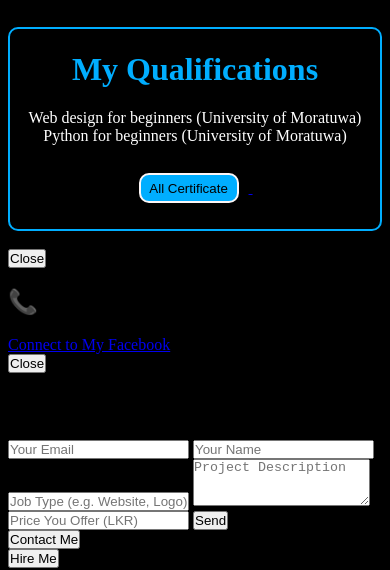
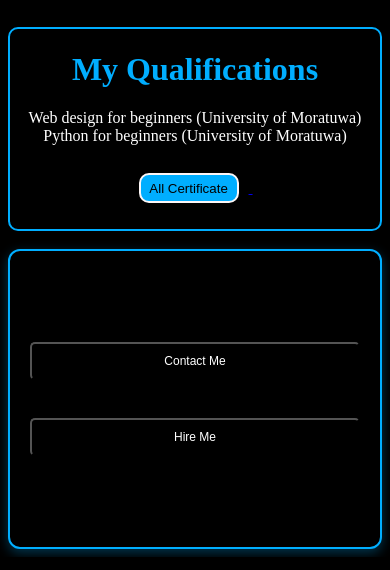
Before and after one commit to DinethMalinda-tech/dineth_malinda_cv, a plain HTML site: page index.html in a window 390 px wide. Shown: the part 1427-1997 px from the top of the page. Drawn offline with Linux system fonts and the light colour scheme; a script that the page names is missing.

Commit message:
Update styles.css

```diff
--- a/styles.css
+++ b/styles.css
@@ -1,6 +1,8 @@
 /*body style*/
 body {
-    background-color: #000000;
+    background-color:rgb(0, 0, 0);
+    justify-content: center;
+      align-items: center;
 
 }
 
@@ -178,10 +180,11 @@
 
 /*profile-info*/
 .profile-info {
-    width: 50%;
+    width: 30%;
     text-align: left;
     padding: 30px;
     overflow: hidden;
+    text-align: center;
     flex: 1;
     /* Allow the text to take up remaining space */
     justify-content: center
@@ -324,6 +327,187 @@
     border-radius: 10px;
 }
 
+
 .certificate li {
     color: #ffffff;
 }
+
+/*contact me*/
+.card {
+    width: 100%;
+    height: 500px;
+    background: #000;
+    background-size: cover;
+    border-radius: 12px;
+    border: 2px solid #00aeff;
+    box-shadow: 0 4px 12px rgba(0, 174, 255, 0.3);
+    position: relative;
+    overflow: hidden;
+    text-align: center;
+    margin: auto;
+  }
+
+  .content {
+    padding: 20px;
+    z-index: 1;
+    position: relative;
+    text-align: center;
+    color: white;
+    display: flex;
+    justify-content: center;
+    align-items: center;
+    height: 100%;
+    flex-direction: column;
+  }
+
+  .btn-contact {
+    font-size: 16px;
+    padding: 10px 20px;
+    margin: 10px;
+    background-color: #000;
+    color: white;
+    border-radius: 5px;
+    cursor: pointer;
+    transition: 0.3s ease;
+    width: 100%;
+  }
+
+  .btn-contact:hover {
+    opacity: 0.9;
+  }
+
+  .sidebar {
+    position: absolute;
+    top: 0;
+    width: 100%;
+    height: 100%;
+    background-color: #111;
+    color: white;
+    transition: 0.3s ease;
+    z-index: 2;
+    padding: 20px;
+    box-sizing: border-box;
+    overflow-y: auto;
+  }
+
+  .sidebar a {
+    display: block;
+    padding: 10px 0;
+    color: white;
+    text-decoration: none;
+    font-size: 18px;
+  }
+
+  .sidebar a:hover {
+    background-color: #444;
+  }
+
+  .close-btn {
+    background-color: #000;
+    border-radius: 4px;
+    color: white;
+    padding: 8px 12px;
+    cursor: pointer;
+    margin-bottom: 20px;
+  }
+
+  .close-btn:hover {
+    background-color: #333;
+  }
+
+  .left-sidebar {
+    left: 0;
+    transform: translateX(-100%);
+  }
+
+  .right-sidebar {
+    right: 0;
+    transform: translateX(100%);
+  }
+
+  .sidebar.open {
+    transform: translateX(0);
+  }
+
+  form {
+    display: flex;
+    flex-direction: column;
+  }
+
+  input, textarea {
+    margin-bottom: 12px;
+    padding: 8px;
+    border-radius: 5px;
+    font-size: 16px;
+  }
+
+  textarea {
+    resize: vertical;
+  }
+
+  .send-btn {
+    background-color: #000;
+    color: white;
+    padding: 10px;
+    font-size: 16px;
+    border-radius: 5px;
+    cursor: pointer;
+  }
+
+  .send-btn:hover {
+    background-color: #333;
+  }
+
+  @media screen and (max-width: 768px) {
+    .card {
+      width: 100%;
+      height: auto;
+    }
+
+    .content {
+      flex-direction: column;
+      text-align: center;
+    }
+
+    .btn-contact {
+      font-size: 14px;
+      padding: 12px;
+      width: 100%;
+    }
+
+    .sidebar {
+      padding: 10px;
+    }
+
+    .close-btn {
+      font-size: 14px;
+      padding: 6px 10px;
+    }
+
+    input, textarea {
+      font-size: 14px;
+      padding: 6px;
+    }
+
+    .send-btn {
+      font-size: 14px;
+      padding: 8px;
+    }
+  }
+
+  @media screen and (max-width: 480px) {
+    .card {
+      width: 100%;
+      height: 300px;
+    }
+
+    .btn-contact {
+      font-size: 12px;
+      padding: 10px;
+    }
+
+    .send-btn {
+      font-size: 12px;
+      padding: 8px;
+    }
+  }
```
